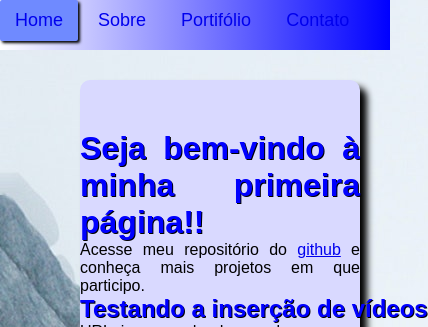
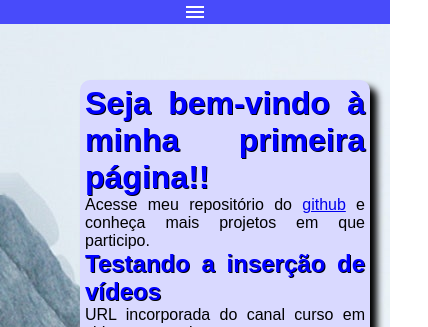
Before and after one commit to gajelou/institutional-page, a plain HTML site: page index.html in a window 390 px wide. Shown: the top 327 px of the page, 428 px wide, since content can reach past the window. Drawn offline with nearby package versions, Linux system fonts and the light colour scheme.

Commit message:
responsividade finalizada

```diff
--- a/index.html
+++ b/index.html
@@ -5,20 +5,26 @@
     <meta http-equiv="X-UA-Compatible" content="IE=edge">
     <meta name="viewport" content="width=device-width, initial-scale=1.0">
     <title>Home</title>
+    <link rel="stylesheet" href="https://fonts.googleapis.com/css2?family=Material+Symbols+Outlined:opsz,wght,FILL,GRAD@20..48,100..700,0..1,-50..200" />
     <link rel="stylesheet" href="style.css">
+
 </head>
 
 <body>
-    <header>
-        <nav id="menu-h">
+    <section>
+        <div id="menuIcon" class="material-symbols-outlined" onclick="clickMenu()">
+            menu
+        </div>
+        <nav id="itens">
+
             <ul>
                 <li><a href="index.html">Home</a></li>
-                <li><a href="pagina2.html">Sobre</a></li>
+                <li><a href="sobre.html">Sobre</a></li>
                 <li><a href="portifolio.html">Portifólio</a></li>
                 <li><a href="contato.html">Contato</a></li>
             </ul>
         </nav>
-    </header>
+    </section>
     <main>
         <h1>
             Seja bem-vindo à minha primeira página!!
@@ -43,5 +49,16 @@
             Projeto próprio iniciado em fevereiro de 2023.
         </p>
     </footer>
+
+    <script>
+        function clickMenu() {
+            if (itens.style.display == 'none') {
+                itens.style.display = 'block'
+            }
+            else {
+                itens.style.display = 'none'
+            }
+            }
+    </script>
 </body>
 </html>
--- a/style.css
+++ b/style.css
@@ -7,33 +7,40 @@
     border: 0;
 }
 
-header{
+section{
     position: fixed;
     top:0;
     left: 0;
     width: 100%;
-    height: 50px;
+    height: fit-content;
     background-image: linear-gradient(to left, blue, white);
     z-index: 5;
 }
 
-#menu-h ul{
+#menuIcon {
+    background-color: rgb(72, 75, 250);
+    text-align: auto;
+    color: white;
+    display: none;
+}
+
+itens ul {
     list-style-type: none;
     font-size: large;
 }
 
-#menu-h ul li{
+#itens ul li{
     display: inline;
 }
 
-#menu-h ul li a{
+#itens ul li a{
     text-decoration: none;
     padding: 10px 15px 10px 15px;
     display: inline-block;
     transition: background .4s;
 }
 
-#menu-h ul li a:hover{
+#itens ul li a:hover{
     background-color: rgb(111, 138, 255);
     box-shadow: 2px 2px 3px black;
     border-radius: 2px;
@@ -54,7 +61,7 @@ main{
     text-align: justify;
     min-width: 280px;
     max-width: 800px;
-    padding-top: 50px;
+    padding: 5px;
 }
 
 div.video {
@@ -89,7 +96,7 @@ h1 {
 h2 {
     text-shadow: 1px 1px 0px black;
     color: blue;
-    width: max-content;
+    width: fit-content;
 }
 
 form {
@@ -122,7 +129,26 @@ button{
     border-radius: 5px;
     cursor: pointer;
     margin: auto;
-    border: 1px solid black;
+    border: 1px solid  rgb(188, 151, 255);
     padding: 5px;
     font-size: medium;
 }
+
+@media screen and (max-width: 800px){
+    #itens {
+        border-color: aqua;
+        display: none;
+    }
+    #itens ul li a{
+        text-align: center;
+        display: block;
+    }
+
+    #menuIcon {
+        display: block;
+        text-align: center;
+        cursor: pointer;
+    }
+
+
+}
```
Also changed, not shown: contato.html (+9 -4 lines), portifolio.html (+8 -4 lines), sobre.html (renamed from pagina2.html, +8 -4 lines).
